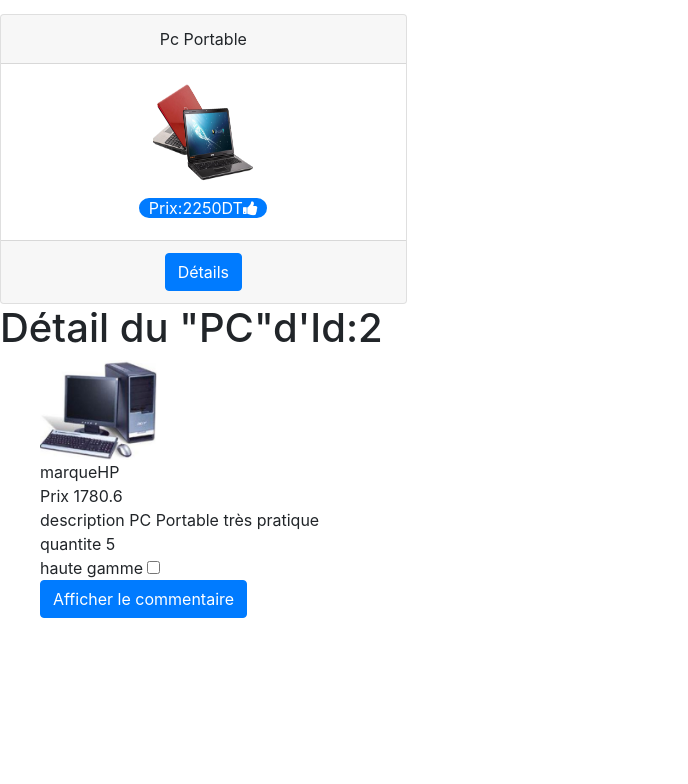
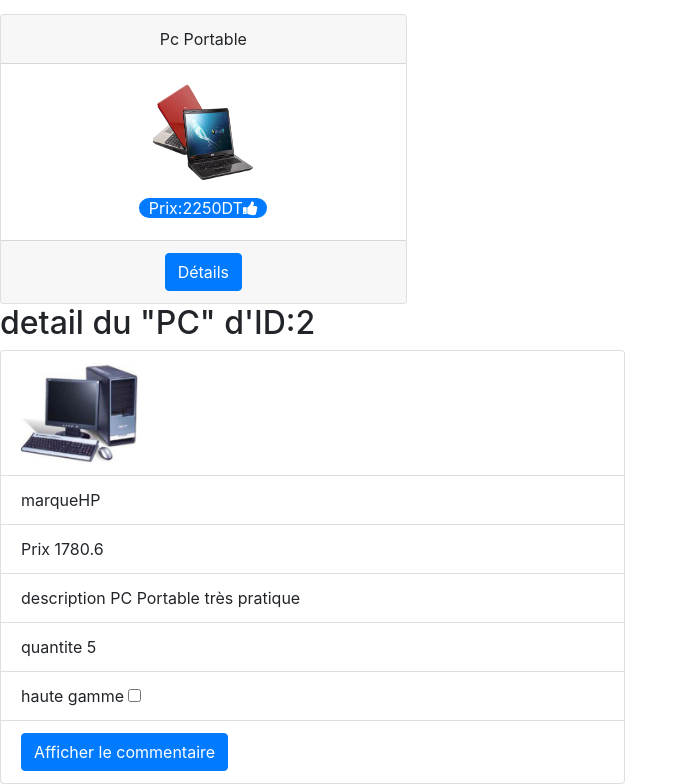
Before and after one commit to yaakoubinourhene/exercicetp6, an Angular app: page / in a window 1280 px wide. Shown: the part 814-1598 px from the top of the page, without its empty margins (0-688 px from the left). Before the commit the page ends 1448 px from the top, so only its background shows below. Built offline with nearby package versions, Linux system fonts and the light colour scheme.

Commit message:
detailmateriel mis en forme

```diff
--- a/src/app/composants/informatique/detailmateriel/detailmateriel.component.html
+++ b/src/app/composants/informatique/detailmateriel/detailmateriel.component.html
@@ -1,10 +1,16 @@
-<h1>Détail du "PC"d'Id:2</h1>
-<ul>
-    <li><img [src]="materiel.photo" alt="image pc" withd="100px" height="100px"></li>
-    <li> marque{{materiel.marque}}</li>
-    <li>Prix {{materiel.prix}}</li>
-    <li>description {{materiel.description}}</li>
-    <li>quantite {{materiel.quantite}}</li>
-    <li>haute gamme <input type="checkbox" [checked]="materiel.hautGamme"></li>
-    <li><button type="button" class="btn btn-primary">Afficher le commentaire</button></li>
-</ul>
+<h2>detail du "{{materiel.libelle}}" d'ID:{{materiel.id}} </h2>
+<div class="conatiner">
+    <div class="row">
+        <div class="col-6">
+            <ul class="« list-group">
+                <li class="list-group-item"><img [src]="materiel.photo" alt="image pc" withd="100px" height="100px"></li>
+                <li class="list-group-item"> marque{{materiel.marque}}</li>
+                <li class="list-group-item">Prix {{materiel.prix}}</li>
+                <li class="list-group-item">description {{materiel.description}}</li>
+                <li class="list-group-item">quantite {{materiel.quantite}}</li>
+                <li class="list-group-item">haute gamme <input type="checkbox" [checked]="materiel.hautGamme"></li>
+                <li class="list-group-item"><button type="button" class="btn btn-primary">Afficher le commentaire</button></li>
+            </ul>
+    </div>
+</div>
+</div>
```
